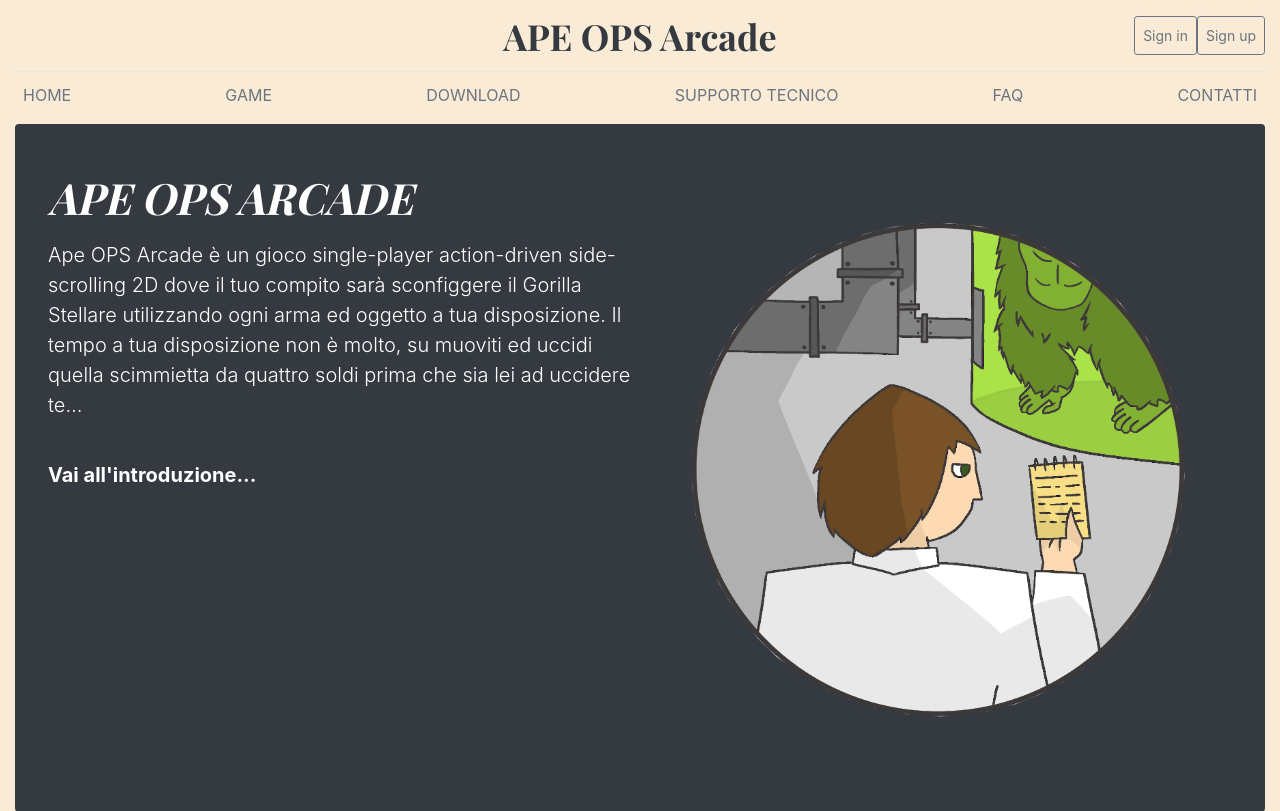
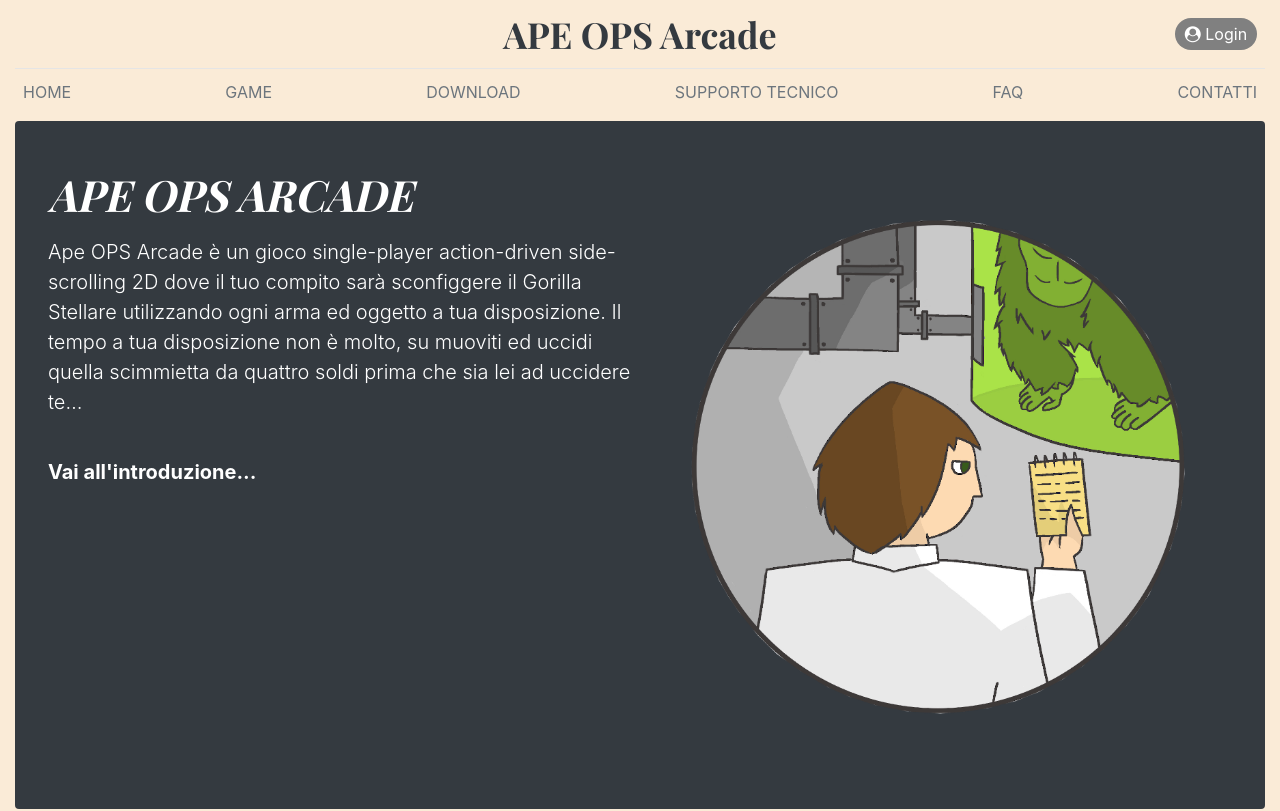
Before and after one commit to itisrivoira/ApeOPSArcade, a PHP site: page / in a window 1280 px wide. Shown: the top 811 px of the page. Run offline with PHP 8.4, Linux system fonts and the light colour scheme; some libraries are stand-ins or nearby versions.

Commit message:
Aggiornamento layout
Aggiornamento layoutGame.css e raffinatura di layout.css

```diff
--- a/website/css/layout.css
+++ b/website/css/layout.css
@@ -4,6 +4,22 @@
 
 body {
     background-color: antiquewhite;
+}
+
+.login {
+    margin-right: 2%;
+    color: #ffffff;
+    border-radius: 20px;
+    background: grey;
+    font-size: 1em;
+}
+
+.login a {
+    color: #fff;
+    text-decoration: none;
+    display: block;
+    padding: 8px 10px;
+    border-radius: 20px;
 }
 
 .main-header {
@@ -52,6 +68,13 @@ h6 {
     .container {
         max-width: 1920px;
     }
+}
+
+.current {
+    border: 2px solid #199b1e;
+    border-color: #199b1e;
+    background-color: #4CAF50;
+    color: #ffffff;
 }
 
 .nav-scroller {
--- a/website/index.html
+++ b/website/index.html
@@ -9,6 +9,9 @@
     <!--<link rel="icon" href="favicon.ico">  Non abbiamo ancora una icona |uso futuro|-->
 
     <title>APE OPS Arcade</title>
+
+    <!-- Icons -->
+    <link rel="stylesheet" href="https://cdnjs.cloudflare.com/ajax/libs/font-awesome/4.7.0/css/font-awesome.min.css">
 
     <!-- Bootstrap CSS -->
     <link rel="stylesheet" href="https://maxcdn.bootstrapcdn.com/bootstrap/4.0.0/css/bootstrap.min.css" integrity="sha384-Gn5384xqQ1aoWXA+058RXPxPg6fy4IWvTNh0E263XmFcJlSAwiGgFAW/dAiS6JXm" crossorigin="anonymous">
@@ -31,8 +34,11 @@
                     <a class="main-header-logo text-dark" href="#">APE OPS Arcade</a>
                 </div>
                 <div class="col-4 d-flex justify-content-end align-items-center">
-                    <a class="btn btn-sm btn-outline-secondary py-2" href="#">Sign in</a>
-                    <a class="btn btn-sm btn-outline-secondary py-2" href="#">Sign up</a>
+                    <div class="login">
+                        <a href="https://google.ru">
+                            <i class="fa fa-user-circle"></i> Login
+                        </a>
+                    </div>
                 </div>
             </div>
         </header>
```
Also changed, not shown: website/css/layoutGame.css (+89 -0 lines).
